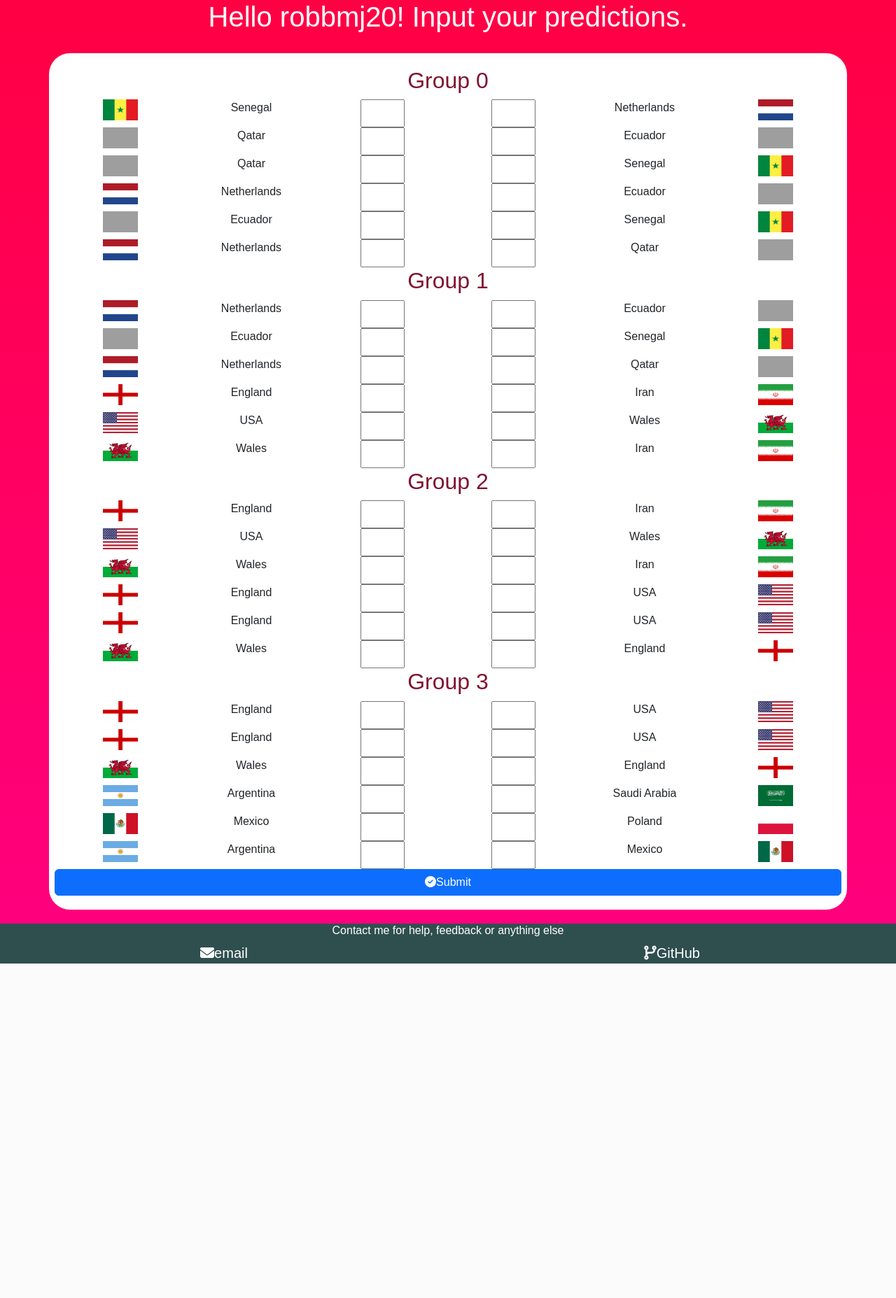
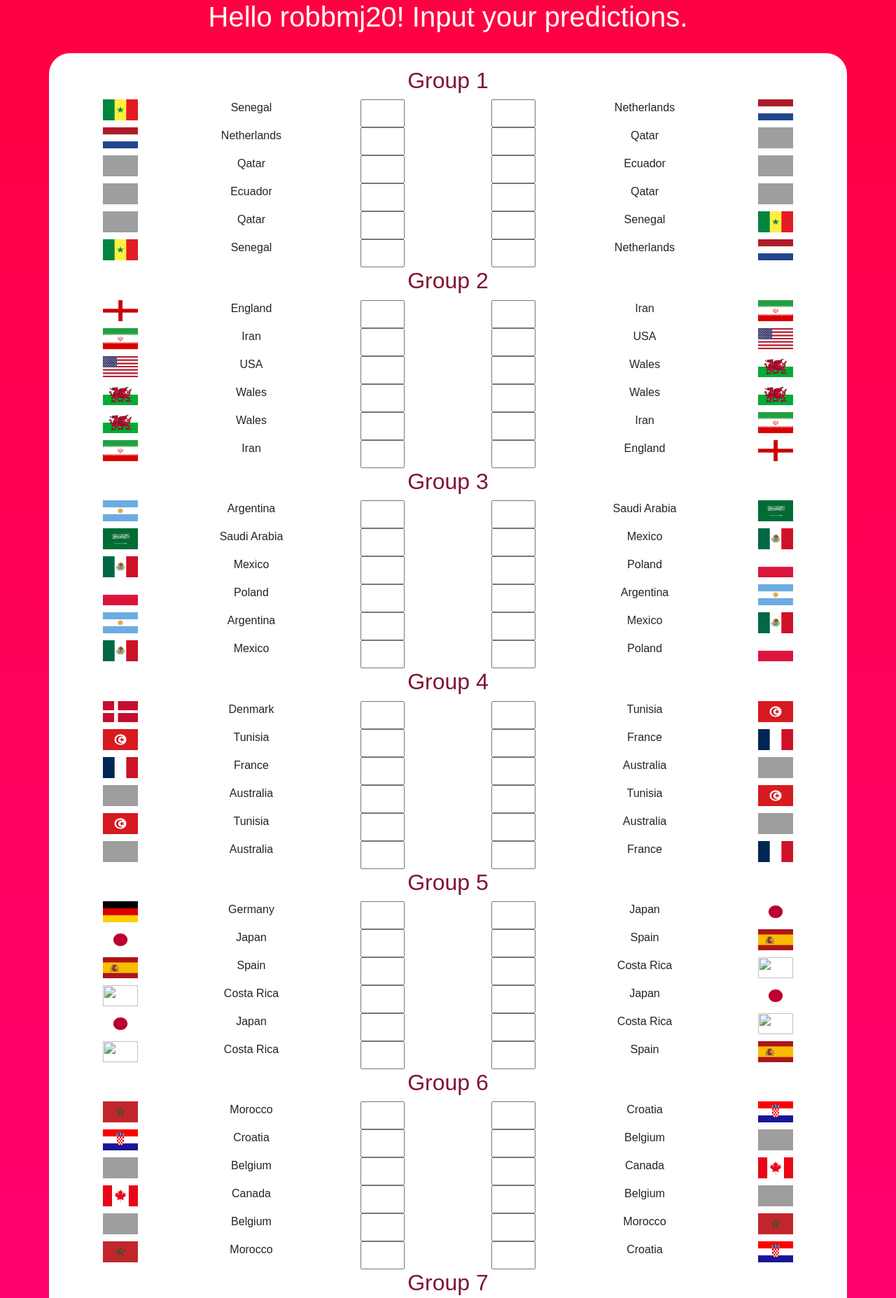
Before and after one commit to parsnips1966/WC22-Comp, a Flask app: page /submitted in a window 1280 px wide. Shown: the part 75-1930 px from the top of the page at 70% size. Before the commit the page ends 1452 px from the top, so only its background shows below. Run offline with Flask 2, Linux system fonts and the light colour scheme; a user stored in the database is signed in; some libraries are stand-ins or nearby versions; grey boxes are pictures that could not be loaded.

Commit message:
fixed form matches

```diff
--- a/main.py
+++ b/main.py
@@ -19,10 +19,15 @@ login_manager = LoginManager()
 login_manager.init_app(app)
 
 real_scores = [0] * 126
-countries = ["Senegal", "Netherlands", "Qatar", "Ecuador", "Qatar", "Senegal", "Netherlands", "Ecuador", "Ecuador", "Senegal", "Netherlands", "Qatar",
+countries = [
+"Senegal", "Netherlands", "Qatar", "Ecuador", "Qatar", "Senegal", "Netherlands", "Ecuador", "Ecuador", "Senegal", "Netherlands", "Qatar",
 "England", "Iran", "USA", "Wales", "Wales", "Iran", "England", "USA", "England", "USA", "Wales", "England",
 "Argentina", "Saudi Arabia", "Mexico", "Poland", "Argentina", "Mexico", "Poland", "Saudi Arabia", "Poland", "Argentina", "Saudi Arabia", "Mexico",
-"Denmark", "Tunisia", "France", "Australia", "Tunisia", "Australia", "France", "Denmark", "Tunisia", "France", "Australia", "Denmark"
+"Denmark", "Tunisia", "France", "Australia", "Tunisia", "Australia", "France", "Denmark", "Tunisia", "France", "Australia", "Denmark",
+"Germany", "Japan", "Spain", "Costa Rica", "Japan", "Costa Rica", "Spain", "Germany", "Japan", "Spain", "Costa Rica", "Germany",
+"Morocco", "Croatia", "Belgium", "Canada", "Belgium", "Morocco", "Croatia", "Canada", "Croatia", "Belgium", "Costa Rica", "Germany",
+"Switzerland", "Cameroon", "Brazil", "Serbia", "Cameroon", "Serbia", "Brazil", "Switzerland", "Serbia", "Switzerland", "Cameroon", "Brazil",
+"Uruguay", "South Korea", "Portugal", "Ghana", "South Korea", "Ghana", "Portugal", "Uruguay", "South Korea", "Portugal", "Ghana", "Uruguay",
 ]
 
 class User(UserMixin, db.Model):
--- a/templates/form.html
+++ b/templates/form.html
@@ -7,11 +7,11 @@ Predictions
 {% block body %}
   <h1 class="white-text">Hello {{username}}! Input your predictions.</h1>
   <form class="container options" action="{{ url_for('submitted') }}" method="POST">
-    {% for i in range(0, 4) %}
-    <h2 class="text-center">Group {{i}}</h2>
-      {% for j in range(0, 12, 2) %}
-        {% set filename = "images/" + countries[i*6+j] + ".png" %}
-        {% set filename2 = "images/" + countries[i*6+j+1] + ".png" %}
+    {% for i in range(0, 8) %}
+    <h2 class="text-center">Group {{i+1}}</h2>
+      {% for j in range(0, 6) %}
+        {% set filename = "images/" + countries[i*12+j] + ".png" %}
+        {% set filename2 = "images/" + countries[i*12+j+1] + ".png" %}
         {% set name = "game" + j|string + "-1" %}
         {% set name2 = "game" + j|string + "-2" %}
         <div class="row">
@@ -19,7 +19,7 @@ Predictions
             <img src="{{ url_for("static", filename=filename) }}">
           </div>
           <div class="col-2 aligned-center">
-            <p>{{countries[i*6+j]}}</p>
+            <p>{{countries[i*12+j]}}</p>
           </div>
           <div class="col-2 aligned-center">
             <input name={{name}} type="number" min="0" max="50", value="{{predictions[0]}}">
@@ -28,7 +28,7 @@ Predictions
             <input name={{name2}} type="number" min="0" max="50", value="{{predictions[1]}}">
           </div>
           <div class="col-2 aligned-center">
-            <p>{{countries[i*6+j+1]}}</p>
+            <p>{{countries[i*12+j+1]}}</p>
           </div>
           <div class="col-2 aligned-center">
             <img src="{{ url_for("static", filename=filename2) }}">
```
Also changed, not shown: static/images/costa rica.png (added), static/images/south korea.png (renamed from static/images/souht korea.png), 1 other file.
